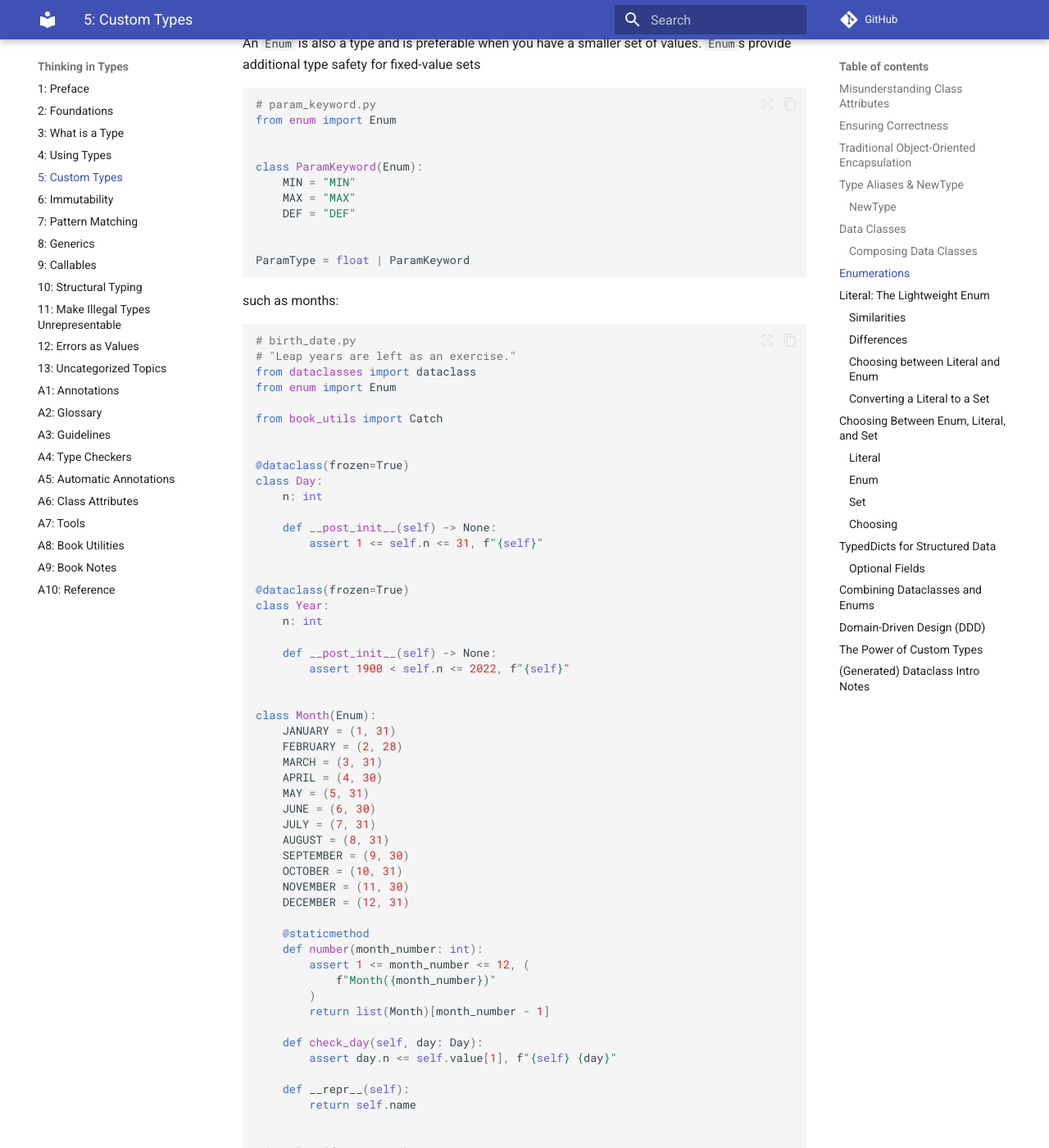
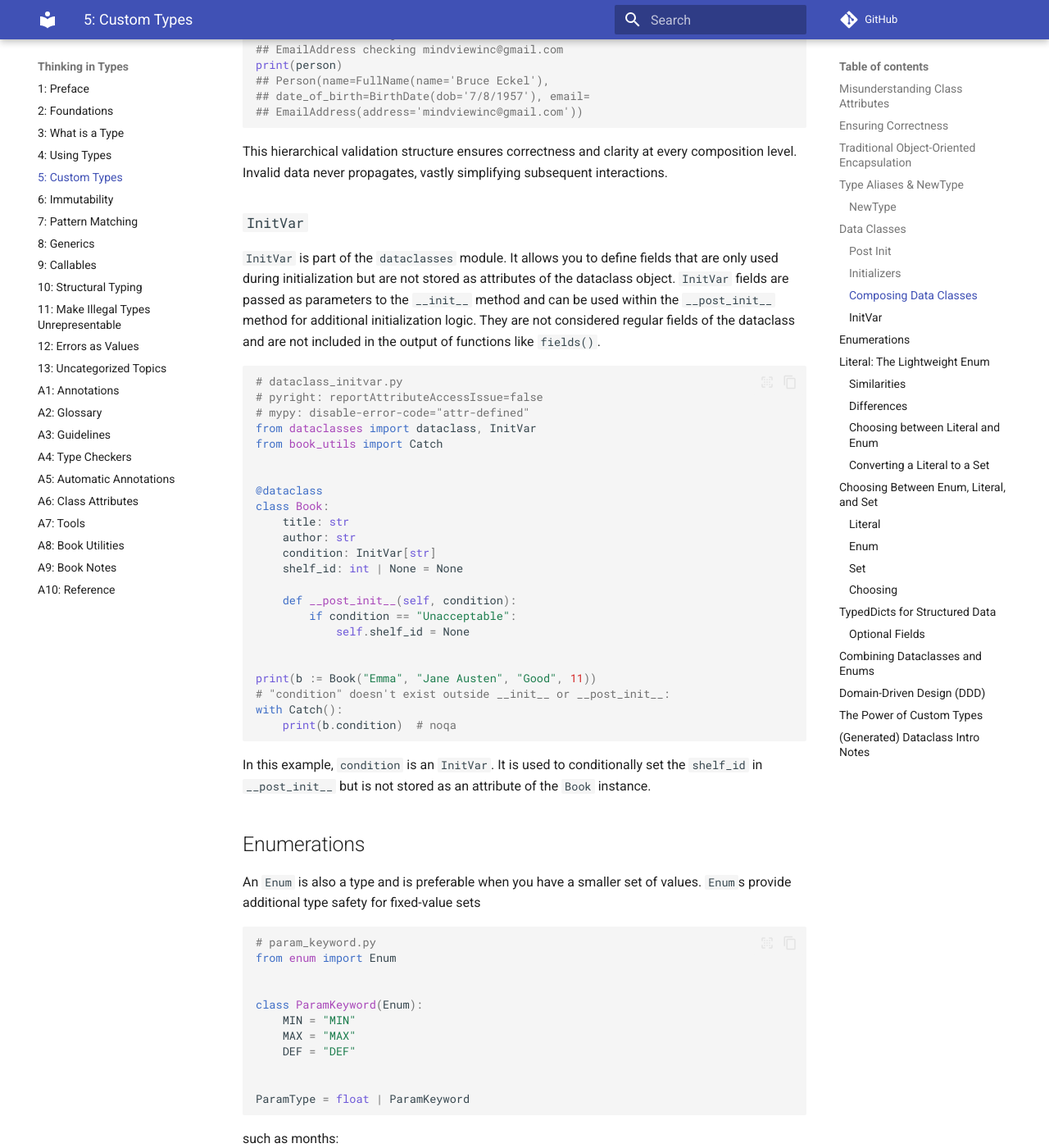
Before and after one commit to ThinkingInTypes/ThinkingInTypes.github.io, an MkDocs documentation site: the page built from Chapters/C05_Custom_Types.md, in a window 1280 px wide and 1400 px high, scrolled down 7885 px. Shown: the whole window at 82% size. Built offline with MkDocs 1.6.1 and Material for MkDocs 9.7.7, drawn with Linux system fonts in a browser that asks for light colours; comment, search, counter and statistics services are not loaded; some of the changed text lies outside the part shown.

Commit message:
Added InitVar etc

````diff
--- a/Chapters/C05_Custom_Types.md
+++ b/Chapters/C05_Custom_Types.md
@@ -269,10 +269,10 @@ even though we can transparently access the underlying elements of each type (`i
 
 ## Data Classes
 
-Data classes,
-introduced in Python 3.7,
-significantly streamline the process of creating types by generating essential methods automatically.
-They provide a structured, concise way to define data-holding objects:
+TODO: It seems like I have a lot of Pycon presentation material that can go here.
+
+Data classes were introduced in Python 3.7 to provide a structured, concise way to define data-holding objects.
+They streamline the process of creating types by generating essential methods automatically.
 
 ```python
 # messenger.py
@@ -312,8 +312,16 @@ print(m)
 # TypeError: unhashable type: 'Messenger'
 ```
 
+TODO: Describe example
+
+### Post Init
+
 In a `dataclass`, validation logic resides in the `__post_init__` method, executed automatically after initialization.
-This guarantees that only valid `Stars` instances exist.
+Using `__post_init__` you can guarantee that only valid `Messenger` instances exist.
+
+TODO: Create/find a standalone `__post_init__` example
+
+### Initializers
 
 ### Composing Data Classes
 
@@ -375,6 +383,42 @@ print(person)
 
 This hierarchical validation structure ensures correctness and clarity at every composition level.
 Invalid data never propagates, vastly simplifying subsequent interactions.
+
+### `InitVar`
+
+`InitVar` is part of the `dataclasses` module.
+It allows you to define fields that are only used during initialization but are not stored as attributes of the dataclass object.
+`InitVar` fields are passed as parameters to the `__init__` method and can be used within the `__post_init__` method for additional initialization logic.
+They are not considered regular fields of the dataclass and are not included in the output of functions like `fields()`.
+
+```python
+# dataclass_initvar.py
+# pyright: reportAttributeAccessIssue=false
+# mypy: disable-error-code="attr-defined"
+from dataclasses import dataclass, InitVar
+from book_utils import Catch
+
+
+@dataclass
+class Book:
+    title: str
+    author: str
+    condition: InitVar[str]
+    shelf_id: int | None = None
+
+    def __post_init__(self, condition):
+        if condition == "Unacceptable":
+            self.shelf_id = None
+
+
+print(b := Book("Emma", "Jane Austen", "Good", 11))
+# "condition" doesn't exist outside __init__ or __post_init__:
+with Catch():
+    print(b.condition)  # noqa
+```
+
+In this example, `condition` is an `InitVar`.
+It is used to conditionally set the `shelf_id` in `__post_init__` but is not stored as an attribute of the `Book` instance.
 
 ## Enumerations
 
````
Also changed, not shown: Chapters/Z09_Appendix_Book_Notes.md (+4 -0 lines).
